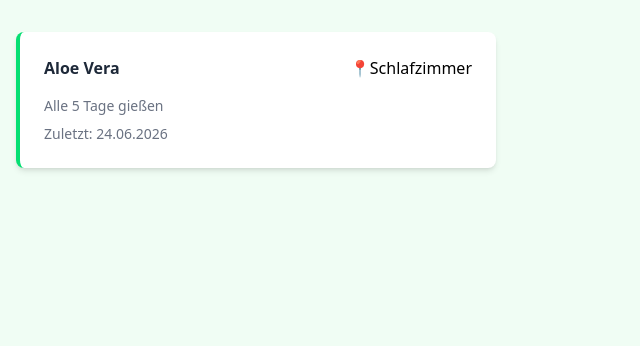
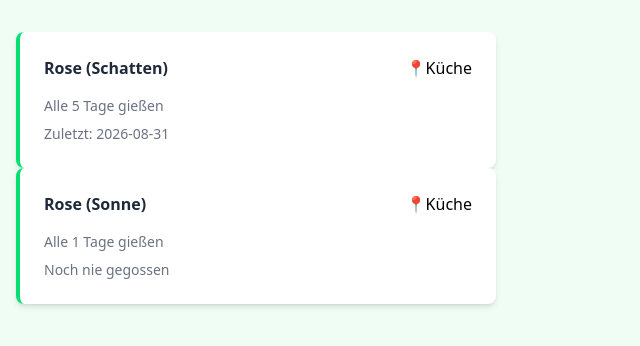
Before and after one commit to nilshartmann-workshops/2026-09-01-react, a React (Vite) app in the folder workspace/: page / in a window 1280 px wide. Shown: the top 346 px of the page, without its empty margins (0-640 px from the left). Built offline with nearby package versions, Linux system fonts and the light colour scheme.

Commit message:
01+02: Komponenten

```diff
--- a/workspace/src/components/App.tsx
+++ b/workspace/src/components/App.tsx
@@ -3,7 +3,8 @@ import PlantCard from "./PlantCard.tsx";
 export default function App() {
   return (
     <div className={"AppContainer"}>
-      <PlantCard />
+      <PlantCard name={"Rose (Schatten)"} location={"Küche"} lastWatered={"2026-08-31"} wateringInterval={5} />
+      <PlantCard name={"Rose (Sonne)"} location={"Küche"} wateringInterval={1} />
     </div>
   );
 }
--- a/workspace/src/components/PlantCard.tsx
+++ b/workspace/src/components/PlantCard.tsx
@@ -1,17 +1,58 @@
-export default function PlantCard() {
+
+// "Daten" einer Komponente -> props (properties)
+
+// <PlantCard
+
+// record PlantCardProps(String name, String location, String lastWatered, int wateringInterval) {}
+
+type PlantCardProps = {
+  name: string;
+  location: string;
+  lastWatered?: string;
+  wateringInterval: number;
+}
+
+// function PlantCard(props: PlantCardProps) {
+//
+//   // const name = props.name;
+//   // const location = props.location;
+//
+//   const {name, location } = props; // <-- Destructuring Operator
+// }
+
+// export default function PlantCard(props: PlantCardProps) {
+export default function PlantCard( { name, location, lastWatered, wateringInterval } : PlantCardProps) {
+  // Destructuring
+
   // JSX
+
+  const lastWateredLabel = lastWatered
+    ? `Zuletzt: ${lastWatered}`
+    : "Noch nie gegossen";
+
+
+
+  // Ausdruck     Anweisung
+  //  {  JA }      nein!
+  // Expression   Statement
+  //  string        if (...) switch (...)
+  //  1+2
+  //  ?-Operator (Ternärer Operator) Elvis Operator
+
 
   // return React.createElement("div", React.createElement("h1", "Hello World"))
 
   return (
     <div className={"PlantCard"}>
       <header>
-        <h2>Aloe Vera</h2>
-        <div>📍Schlafzimmer</div>
+        <h2>{name}</h2>
+        <div>📍{location}</div>
       </header>
       <section>
-        <div>Alle 5 Tage gießen</div>
-        <div>Zuletzt: 24.06.2026</div>
+        <div>Alle {wateringInterval} Tage gießen</div>
+        <div>{lastWatered
+          ? `Zuletzt: ${lastWatered}`
+          : "Noch nie gegossen"}</div>
       </section>
     </div>
   );
```
Also changed, not shown: 2 other files (tests, documents, lock files or other folders).
